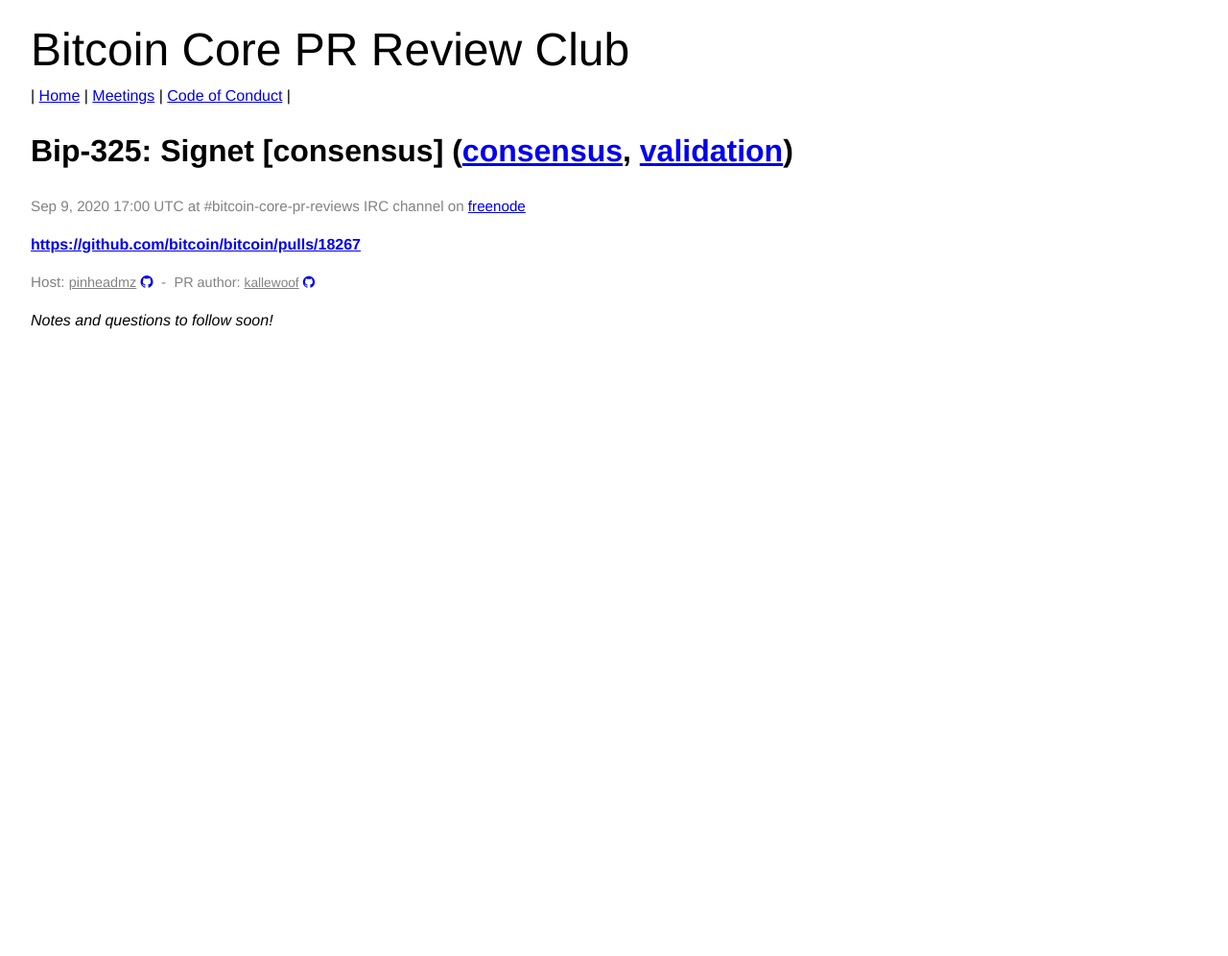
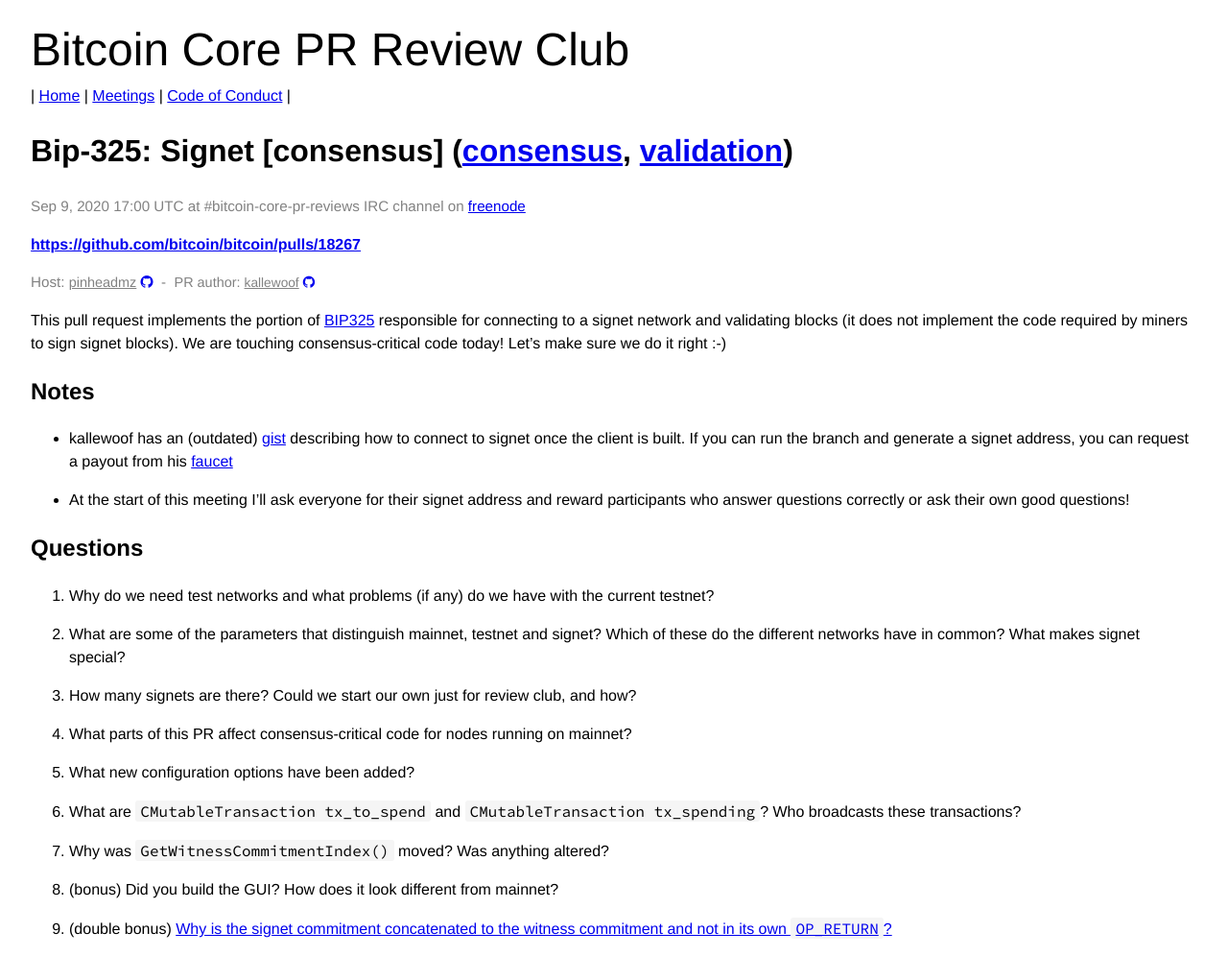
Before and after one commit to bitcoin-core-review-club/website, a Jekyll site: the page built from _posts/2020-09-09-#18267.md, in a window 1280 px wide. Shown: the whole page at 96% size. Built offline with Jekyll 4.4.1, drawn with Linux system fonts in a browser that asks for light colours; before the commit the page ends 900 px from its top, so only the background shows below that.

Commit message:
Add Notes and Questions for 18267

```diff
--- a/_posts/2020-09-09-#18267.md
+++ b/_posts/2020-09-09-#18267.md
@@ -10,14 +10,46 @@
 commit:
 ---
 
-_Notes and questions to follow soon!_
+This pull request implements the portion of
+[BIP325](https://github.com/bitcoin/bips/blob/master/bip-0325.mediawiki)
+responsible for connecting to a signet network and validating blocks (it does
+not implement the code required by miners to sign signet blocks). We are
+touching consensus-critical code today! Let's make sure we do it right :-)
 
-<!-- TODO: Before meeting, add notes and questions
+
 ## Notes
 
+- kallewoof has an (outdated)
+[gist](https://gist.github.com/kallewoof/98b6d8dbe126d2b6f47da0ddccd2aa5a)
+describing how to connect to signet once the client is built. If you can run the
+branch and generate a signet address, you can request a payout from his
+[faucet](https://signet.bc-2.jp/)
+
+- At the start of this meeting I'll ask everyone for their signet address and
+reward participants who answer questions correctly or ask their own good questions!
+
 ## Questions
--->
 
+1. Why do we need test networks and what problems (if any) do we have with the current testnet?
+
+2. What are some of the parameters that distinguish mainnet, testnet and signet?
+Which of these do the different networks have in common? What makes signet special?
+
+3. How many signets are there? Could we start our own just for review club, and how?
+
+4. What parts of this PR affect consensus-critical code for nodes running on mainnet?
+
+5. What new configuration options have been added?
+
+6. What are `CMutableTransaction tx_to_spend` and `CMutableTransaction tx_spending`?
+Who broadcasts these transactions?
+
+7. Why was `GetWitnessCommitmentIndex()` moved? Was anything altered?
+
+8. (bonus) Did you build the GUI? How does it look different from mainnet?
+
+9. (double bonus) [Why is the signet commitment concatenated to the witness commitment
+and not in its own `OP_RETURN`?](https://github.com/bitcoin/bips/pull/947/files#r463053062)
 
 <!-- TODO: After meeting, uncomment and add meeting log between the irc tags
 ## Meeting Log
```
